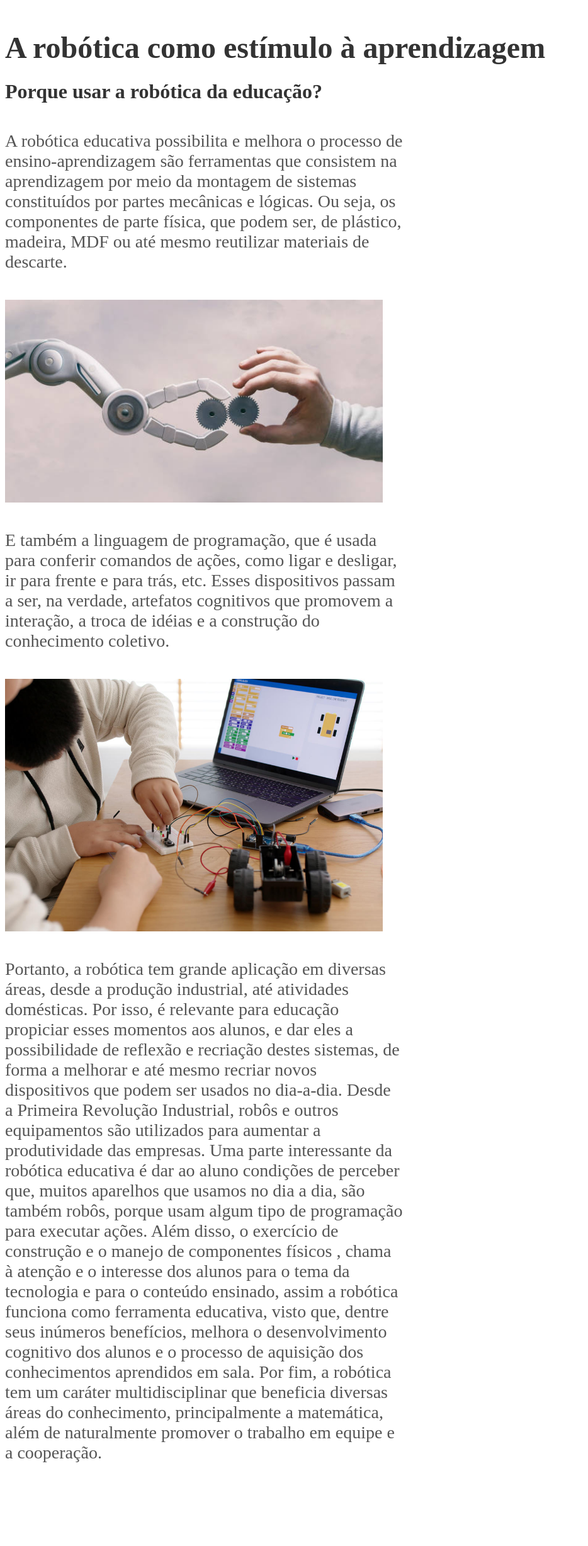
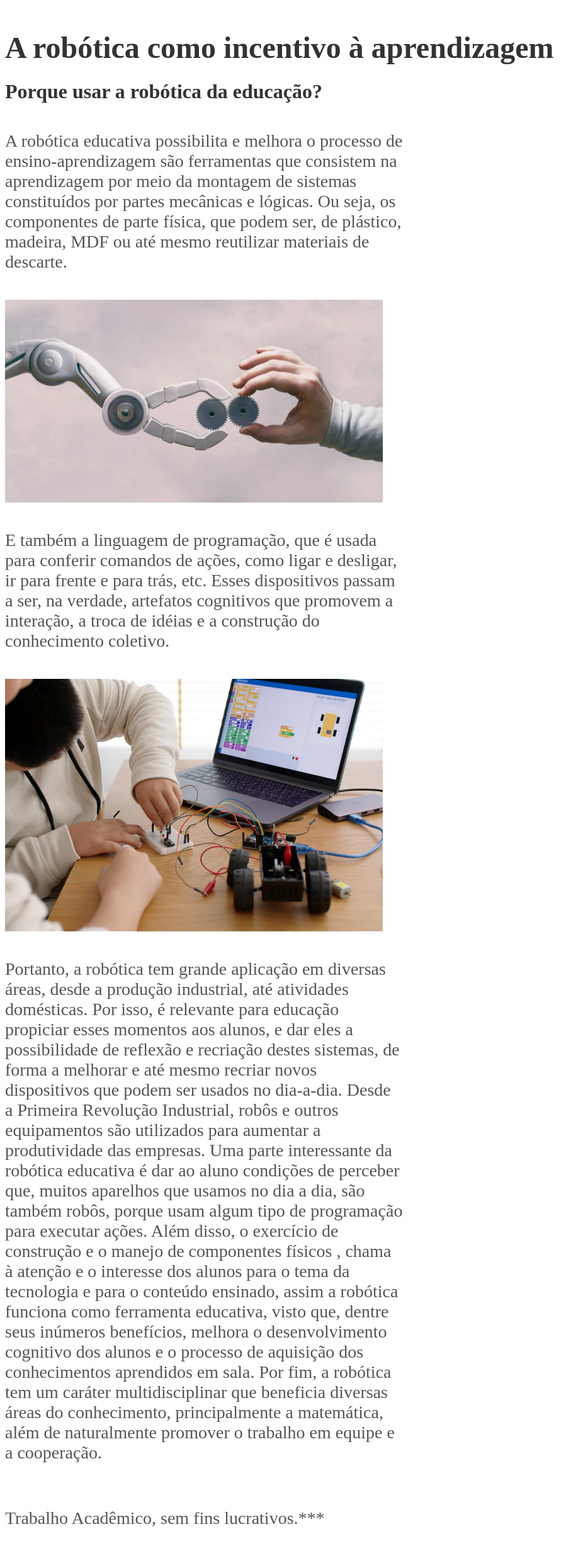
Before and after one commit to DionataSS/ODA, a plain HTML site: page index.html in a window 1280 px wide. Shown: the whole page at 63% size, without its empty margins (0-934 px from the left). Before the commit the page ends 2351 px from the top, so only its background shows below. Drawn offline with Linux system fonts and the light colour scheme.

Commit message:
Update index.html

```diff
--- a/index.html
+++ b/index.html
@@ -64,7 +64,7 @@
   </script>
 
   <div class="content">
-    <h2>A robótica como estímulo à aprendizagem</h2>
+    <h2>A robótica como incentivo à aprendizagem</h2>
     <h1>Porque usar a robótica da educação?</h1>
     <p>A robótica educativa possibilita e melhora o processo de
 ensino-aprendizagem são ferramentas que consistem na aprendizagem por meio da
@@ -102,6 +102,10 @@ Por fim, a robótica tem um caráter multidisciplinar que beneficia diversas
 promover o trabalho em equipe e a cooperação.</p>
   </div>
 
+  <div class="content">
+    <p>Trabalho Acadêmico, sem fins lucrativos.***</p>
+  </div>
+
 
 </body>
 </html>
```
